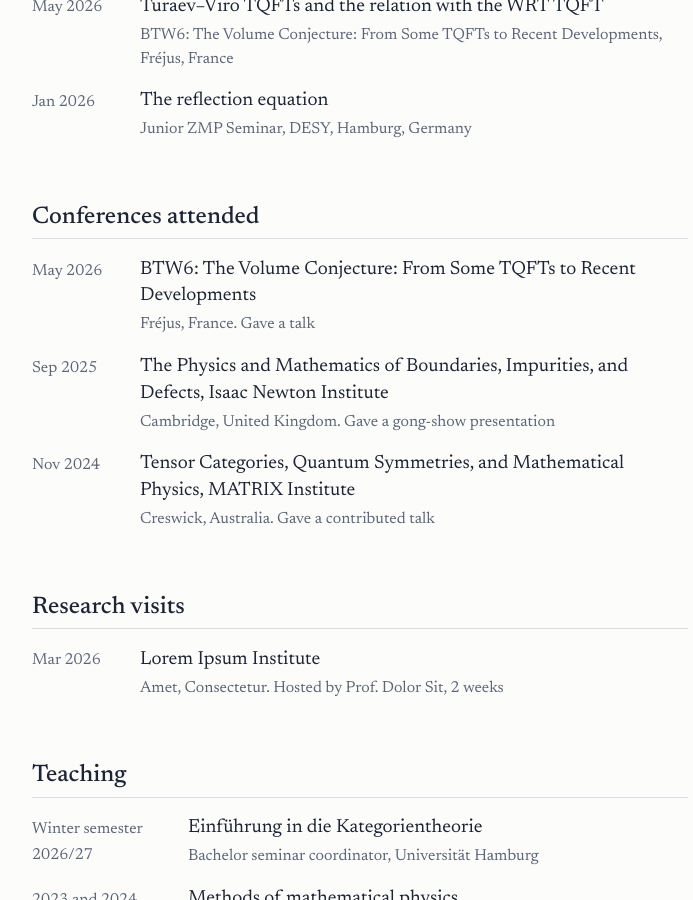
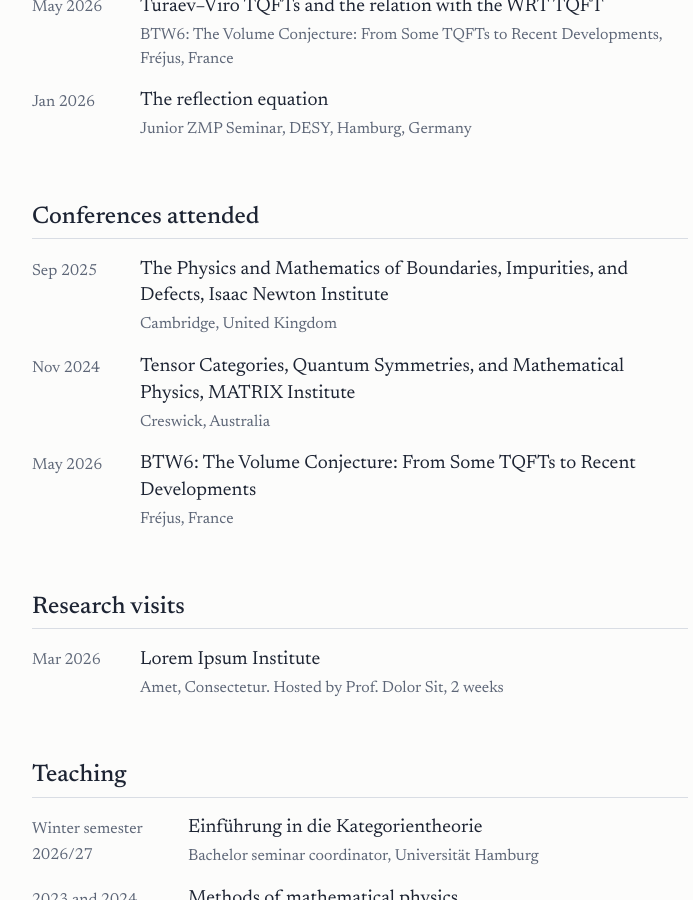
Before and after one commit to TylerFranke/TylerFranke.github.io, a Jekyll site: the page built from index.html, in a window 1280 px wide and 900 px high, scrolled down 1604 px. Shown: the whole window, without its empty margins (280-973 px from the left). Built offline with Jekyll 4.4.1, drawn with Linux system fonts in a browser that asks for light colours.

Commit message:
Update conference dates and remove notes

```diff
--- a/_data/conferences.yml
+++ b/_data/conferences.yml
@@ -8,15 +8,12 @@
 
 - name:     "BTW6: The Volume Conjecture: From Some TQFTs to Recent Developments"
   location: "Fréjus, France"
-  date:     2026-05-01
-  note:     "Gave a talk"
+  date:     May 2026
 
 - name:     "The Physics and Mathematics of Boundaries, Impurities, and Defects, Isaac Newton Institute"
   location: "Cambridge, United Kingdom"
-  date:     2025-09-01
-  note:     "Gave a gong-show presentation"
+  date:     September 2025
 
 - name:     "Tensor Categories, Quantum Symmetries, and Mathematical Physics, MATRIX Institute"
   location: "Creswick, Australia"
-  date:     2024-11-01
-  note:     "Gave a contributed talk"
+  date:     November 2024
```
